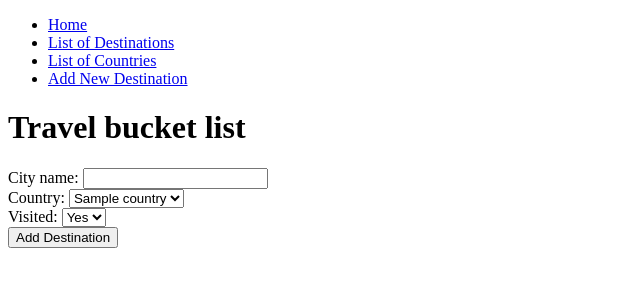
After one commit to emmikoivisto/travel-bucket-list-app, a Flask app: page /list-destinations/new in a window 1280 px wide. The commit adds this page. Shown: the top 300 px of the page, without its empty margins (0-640 px from the left). Run offline with Flask 2, Linux system fonts and the light colour scheme; a database or web service that is not in the repository returns one stand-in record (values such as "Sample title"); some libraries are stand-ins or nearby versions.

Commit message:
html elements added

```diff
--- a/app.py
+++ b/app.py
@@ -1,6 +1,12 @@
 from flask import Flask, render_template
 
+from controllers.cities_controller import cities_blueprint
+from controllers.countries_controller import country_blueprint
+
 app = Flask(__name__)
+
+app.register_blueprint(cities_blueprint)
+app.register_blueprint(country_blueprint)
 
 @app.route('/')
 def home():
--- a/console.py
+++ b/console.py
@@ -5,8 +5,8 @@ from models.city import City
 import repositories.city_repository as city_repository
 import repositories.country_repository as country_repository
 
-city_repository.delete_all()
-country_repository.delete_all()
+# city_repository.delete_all()
+# country_repository.delete_all()
 
 country1 = Country("China")
 country_repository.save(country1)
@@ -28,7 +28,7 @@ city_repository.save(city4)
 # country_repository.delete(3)
 
 # city_repository.select_all()
-country_repository.select_all()
+# country_repository.select_all()
 
 
 
--- /dev/null
+++ b/controllers/cities_controller.py
@@ -0,0 +1,19 @@
+from flask import Flask, render_template, request
+from flask import Blueprint
+
+from models.city import City
+from models.country import Country
+import repositories.city_repository as city_repository
+import repositories.country_repository as country_repository
+
+cities_blueprint = Blueprint("cities", __name__)
+
+@cities_blueprint.route("/list-destinations")
+def list_cities():
+    all_cities = city_repository.select_all()
+    return render_template("cities/index.html", all_cities = all_cities)
+
+@cities_blueprint.route("/list-destinations/new", methods=['GET'])
+def new_city():
+    countries = country_repository.select_all()
+    return render_template("cities/new.html", all_countries = countries)
--- a/models/visit.py
+++ /dev/null
@@ -1,3 +0,0 @@
-# class Visit():
-
-#     def __init__(self):
--- a/repositories/country_repository.py
+++ b/repositories/country_repository.py
@@ -2,6 +2,7 @@ from db.run_sql import run_sql
 
 from models.city import City
 from models.country import Country
+
 
 def save(country):
     sql = "INSERT INTO countries (name) VALUES (%s) RETURNING *"
@@ -25,7 +26,7 @@ def select(id):
     country = None
     sql = "SELECT * FROM countries WHERE id = %s"
     values = [id]
-    result = run_sql(sql, values)
+    result = run_sql(sql, values)[0]
 
     if result is not None:
         country = Country(result['name'], result['id'])
@@ -46,14 +47,16 @@ def update(country):
     values = [country.name, country.id]
     run_sql(sql, values)
 
-def cities(country):
-    cities = []
 
-    sql = "SELECT * FROM cities WHERE country_id = %s"
-    values = [country.id]
-    results = run_sql(sql, values)
 
-    for row in results:
-        city = City(row['name'], row['country_id'], row['visited'], row['id'])
-        cities.append(city)
-    return cities
+# def cities(country):
+#     cities = []
+
+#     sql = "SELECT * FROM cities WHERE country_id = %s"
+#     values = [country.id]
+#     results = run_sql(sql, values)
+
+#     for row in results:
+#         city = City(row['name'], country, row['visited'], row['id'])
+#         cities.append(city)
+#     return cities
--- a/templates/base.html
+++ b/templates/base.html
@@ -6,10 +6,20 @@
     <title>Travel Bucket List</title>
 </head>
 <body>
-    <h1>My travel bucket list</h1>
-    <div>
-        {% block container %}
-        {% endblock %}
-    </div>
+    <header>
+        <nav>
+            <ul class="menu">
+                <li><a href="{{ url_for('home') }}">Home</a></li>
+                <li><a href="/list-destinations">List of Destinations</a></li>
+                <li><a href="/list-countries">List of Countries</a></li>
+                <li><a href="/list-destinations/new">Add New Destination</a></li>
+            </ul>
+        </nav>
+    </header>
+    <h1>Travel bucket list</h1>
+        {% block content %}
+
+
+        {% endblock content %}
 </body>
 </html>
--- /dev/null
+++ b/templates/cities/new.html
@@ -0,0 +1,31 @@
+{% extends "base.html" %}
+{% block content %}
+
+<form action="/destinations" method="post">
+    <div>
+        <label for="name">City name:</label>
+        <input type="text" name="name" id="name">
+    </div>
+
+    <div>
+        <label for="country">Country:</label>
+        <select name="country_id" id="country">
+            {% for country in all_countries %}
+            <option value="{{ country.id }}">{{ country.name }} </option>
+            {% endfor %}
+        </select>
+    </div>
+
+    <div>
+        <label for="visited">Visited:</label>
+        <select name="visited" id="visited">
+            <option value="visited">Yes</option>
+            <option value="not-visited">No</option>
+        </select>
+    </div>
+
+    <button type="submit">Add Destination</button>
+
+</form>
+
+{% endblock %}
--- a/templates/index.html
+++ b/templates/index.html
@@ -1,6 +1,8 @@
 {% extends "base.html" %}
 {% block content %}
 
+<h1>List of destinations</h1>
 
 
-{% endblock %}
+
+{% endblock content %}
```
Also changed, not shown: controllers/countries_controller.py (added, +11 -0 lines), repositories/city_repository.py (+18 -6 lines), templates/cities/index.html (added, +18 -0 lines), templates/countries/index.html (added, +9 -0 lines), tests/city_test.py (+4 -4 lines).
